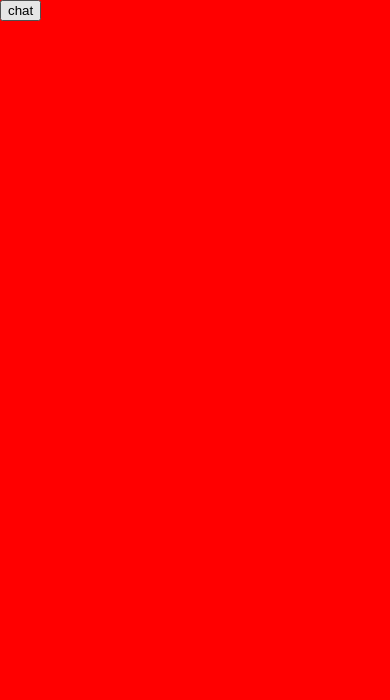
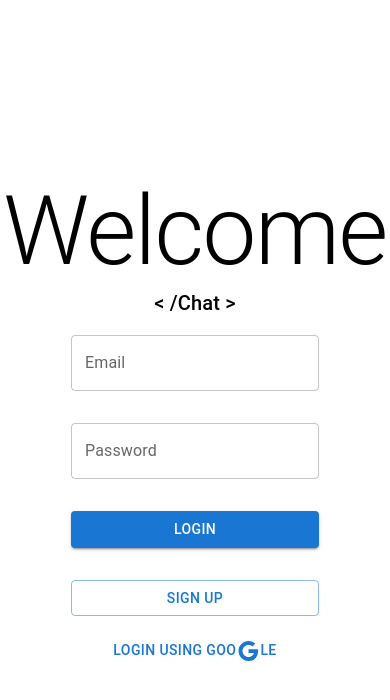
Before and after one commit to zeeshan4002911/Chat-App-realtime, a React (Create React App) app: page / in a window 390 px wide. Shown: the top 700 px of the page. Built offline with nearby package versions, Linux system fonts and the light colour scheme.

Commit message:
email/password and google login added

```diff
--- a/package.json
+++ b/package.json
@@ -3,14 +3,15 @@
   "version": "0.1.0",
   "private": true,
   "dependencies": {
-    "@reduxjs/toolkit": "^1.9.1",
     "@emotion/react": "^11.10.5",
     "@emotion/styled": "^11.10.5",
     "@mui/icons-material": "^5.11.0",
     "@mui/material": "^5.11.0",
+    "@reduxjs/toolkit": "^1.9.1",
     "@testing-library/jest-dom": "^5.16.5",
     "@testing-library/react": "^13.4.0",
     "@testing-library/user-event": "^13.5.0",
+    "firebase": "^9.16.0",
     "react": "^18.2.0",
     "react-dom": "^18.2.0",
     "react-redux": "^8.0.5",
--- a/public/index.html
+++ b/public/index.html
@@ -7,6 +7,6 @@
     <title>Chat App</title>
 </head>
 <body>
-    <div id="root">Written by zeesh</div>
+    <div id="root">Encoded by zeesh</div>
 </body>
 </html>
--- a/src/App.css
+++ b/src/App.css
@@ -3,7 +3,7 @@
     grid-template-columns: 30vw 70vw;
 }
 
-#landing {
+#home {
     background-color: red;
     width: 30vw;
     height: 100vh;
@@ -20,7 +20,7 @@
 }
 
 @media only screen and (max-width: 500px) {
-    #landing {
+    #home {
         width: 100vw;
     }
     #chat {
--- a/src/App.js
+++ b/src/App.js
@@ -1,7 +1,8 @@
 import { BrowserRouter, Routes, Route } from "react-router-dom";
 import "./App.css";
+import Home from "./pages/Home";
+import Chat from "./pages/Chat";
 import Landing from "./pages/Landing";
-import Chat from "./pages/Chat";
 import Error from "./pages/Error";
 
 const App = () => {
@@ -13,17 +14,18 @@ const App = () => {
         <div id="main">
             <BrowserRouter>
                 <Routes>
+                    <Route index element={<Landing />} />
                     { (width >= 500) ?
-                    <Route index element={
+                    <Route path="/home" element={
                         <>
-                            <Landing />
+                            <Home />
                             <Chat />
                         </>
                     } />
                     :
                     <>
-                    <Route index element={<Landing />} />
-                    <Route index path="/chat" element={<Chat />} />
+                    <Route path="/home" element={<Home />} />
+                    <Route path="/chat" element={<Chat />} />
                     </>
                     }
                     <Route path="*" element={<Error />}/>
--- /dev/null
+++ b/src/firebase/auth.js
@@ -0,0 +1,66 @@
+import { signInWithPopup, signOut, GoogleAuthProvider, createUserWithEmailAndPassword, signInWithEmailAndPassword } from "firebase/auth";
+const provider = new GoogleAuthProvider();
+
+const signIn = async (auth, type, email, password) => {
+    if (type === "GOOGLE") {
+        return await signInWithPopup(auth, provider)
+            .then((result) => {
+                // This gives you a Google Access Token. You can use it to access the Google API.
+                const credential = GoogleAuthProvider.credentialFromResult(result);
+                const token = credential.accessToken;
+                // The signed-in user info.
+                const user = result.user;
+                // ...
+                console.log("Google tokken:", token);
+                return user;
+            }).catch((error) => {
+                // Handle Errors here.
+                const errorCode = error.code;
+                const errorMessage = error.message;
+                // The email of the user's account used.
+                const email = error.customData.email;
+                // The AuthCredential type that was used.
+                const credential = GoogleAuthProvider.credentialFromError(error);
+                // ...
+                console.log("ERROR 1", errorCode, errorMessage, email, credential);
+            });
+    } else if (type === "EMAIL/PASSWORD") {
+        return await signInWithEmailAndPassword(auth, email, password)
+            .then((userCredential) => {
+                // Signed in
+                const user = userCredential.user;
+                // ...
+                return user;
+            })
+            .catch((error) => {
+                const errorCode = error.code;
+                const errorMessage = error.message;
+                console.log("ERROR 2", errorCode, errorMessage);
+            });
+    }
+}
+
+const signUp = async (auth, email, password) => {
+    return await createUserWithEmailAndPassword(auth, email, password)
+        .then((userCredential) => {
+            // Signed in
+            const user = userCredential.user;
+            // ...
+            return user;
+        })
+        .catch((error) => {
+            const errorCode = error.code;
+            const errorMessage = error.message;
+            // ..
+            console.log("ERROR 3", errorCode, errorMessage);
+        });
+}
+
+const logOut = (auth) => {
+    signOut(auth).then(() => {
+        // Sign-out successful.
+    }).catch((error) => {
+        // An error happened.
+    });
+}
+export { signIn, logOut, signUp }
--- /dev/null
+++ b/src/firebase/config.js
@@ -0,0 +1,25 @@
+// Import the functions you need from the SDKs you need
+import { initializeApp } from "firebase/app";
+import { getAnalytics } from "firebase/analytics";
+import { getAuth } from "firebase/auth";
+// TODO: Add SDKs for Firebase products that you want to use
+// https://firebase.google.com/docs/web/setup#available-libraries
+
+// Your web app's Firebase configuration
+// For Firebase JS SDK v7.20.0 and later, measurementId is optional
+const firebaseConfig = {
+  apiKey: process.env.REACT_APP_apiKey,
+  authDomain: process.env.REACT_APP_authDomain,
+  projectId: process.env.REACT_APP_projectId,
+  storageBucket: process.env.REACT_APP_storageBucket,
+  messagingSenderId: process.env.REACT_APP_messagingSenderId,
+  appId: process.env.REACT_APP_appId,
+  measurementId: process.env.REACT_APP_measurementId
+};
+
+// Initialize Firebase
+const app = initializeApp(firebaseConfig);
+const analytics = getAnalytics(app);
+const auth = getAuth(app);
+
+export { app, analytics, auth };
--- /dev/null
+++ b/src/pages/Home.jsx
@@ -0,0 +1,17 @@
+import { useNavigate } from "react-router-dom";
+import { useEffect } from "react";
+
+
+export default function Home() {
+    const navigate = useNavigate();
+    useEffect(() => {
+        window.onresize = () => {
+            navigate("/", { replace: true })
+        }
+    }, [navigate])
+    return (
+        <div id="home">
+            <button className="click" onClick={() => navigate("/chat")}>chat</button>
+        </div>
+    )
+}
--- a/src/pages/Landing.jsx
+++ b/src/pages/Landing.jsx
@@ -1,10 +1,88 @@
-import { useNavigate } from "react-router-dom"
+import { useNavigate } from "react-router-dom";
+import { useState } from "react";
+import { signIn, signUp } from "../firebase/auth";
+import { auth } from "../firebase/config";
+import { Box, Button, styled, Typography, TextField } from "@mui/material";
+import GoogleIcon from "@mui/icons-material/Google";
+
+const Main = styled(Box)`
+    display: flex;
+    justify-content: center;
+    align-items: center;
+    height: 100vh;
+    width: 100vw;
+    flex-direction: column;
+`
+
+const LoginButton = styled(Button)`
+    &:hover {
+        border-radius: 5px;
+}
+`;
+
+const Container = styled(Box)`
+    display: flex;
+    flex-direction: column;
+    & > div, & > button {
+        margin: 1rem 0;
+    }
+`;
 
 export default function Landing() {
     const navigate = useNavigate();
+    const [isLoginClick, setIsLoginClick] = useState(false);
+    const [userInput, setUserInput] = useState({
+        email: "",
+        password: "",
+        confirm_password: ""
+    })
+
+    const handleInput = (e) => {
+        setUserInput({ ...userInput, [e.target.name]: e.target.value });
+    }
+
+    const handleLogin = async (type, email, password) => {
+        const user = await signIn(auth, type, email, password);
+        if (!user) return console.log("Unable to connect with firebase", user);
+        console.log("user", user);
+        navigate("/home", { replace: true })
+    }
+
+    const handleSignUp = async () => {
+        const email = userInput.email.toLowerCase();
+        if (userInput.password !== userInput.confirm_password) {
+            return console.log("Password are not same")
+        }
+        const password = userInput.password;
+        const user = await signUp(auth, email, password);
+        if (!user) return console.log("Unable to connect with firebase", user);
+        console.log("user registered", user);
+        navigate("/home", { replace: true })
+    }
+
     return (
         <div id="landing">
-            <button className="click" onClick={() => navigate("/chat")}>chat</button>
+            <Main>
+                <Typography variant="h1">Welcome</Typography>
+                <Typography variant="h6">&lt; /Chat &gt;</Typography>
+                {!isLoginClick ?
+                    <Container>
+                        <TextField variant="outlined" label="Email" name="email" onKeyUp={(e) => handleInput(e)}></TextField>
+                        <TextField variant="outlined" label="Password" name="password" onKeyUp={(e) => handleInput(e)}></TextField>
+                        <Button variant="contained" onClick={() => handleLogin("EMAIL/PASSWORD", userInput.email, userInput.password)} >Login</Button>
+                        <Button variant="outlined" onClick={() => setIsLoginClick(true)}>Sign up</Button>
+                    </Container>
+                    :
+                    <Container>
+                        <TextField variant="outlined" label="Email" name="email" onKeyUp={(e) => handleInput(e)}></TextField>
+                        <TextField variant="outlined" label="Password" name="password" onKeyUp={(e) => handleInput(e)}></TextField>
+                        <TextField variant="outlined" label="Confirm Password" name="confirm_password" onKeyUp={(e) => handleInput(e)}></TextField>
+                        <Button variant="contained" onClick={handleSignUp}>Sign Up</Button>
+                        <Button variant="outlined" onClick={() => setIsLoginClick(false)}>Login</Button>
+                    </Container>
+                }
+                <LoginButton onClick={() => handleLogin("GOOGLE")}>Login using Goo< GoogleIcon />le</LoginButton>
+            </Main>
         </div>
     )
 }
```
Also changed, not shown: src/firebase/handleSubmit.js (added, +17 -0 lines), 1 other file (tests, documents, lock files or other folders).
